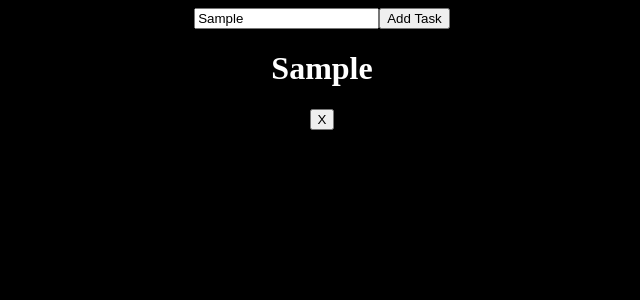
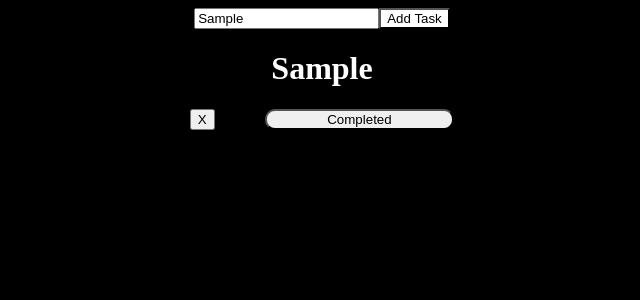
Before and after one commit to Scratch-191/crud--react, a React (Create React App) app: page / in a window 1280 px wide. Both pictures are taken after typing "Sample" into the empty fields and a click on the button "Add Task". Shown: the top 300 px of the page, without its empty margins (318-958 px from the left). Built offline with nearby package versions, Linux system fonts and the light colour scheme.

Commit message:
feat:completed

```diff
--- a/src/App.css
+++ b/src/App.css
@@ -8,3 +8,25 @@ background-color: black;
   font-size: medium;
   color: white;
 }
+.taskButton{
+  background-color: white;
+
+}
+.addTask{
+  height: 100%;
+  width: 100%;
+}
+
+.button5{
+  transition-duration: 0.4s;
+  margin-left: 50px;
+  width: 15%;
+  border-radius: 10px;
+}
+.button5:hover {
+  background-color: rgb(17, 16, 16);
+  color: white;
+  border: 1px solid white;
+
+
+}
--- a/src/components/index.jsx
+++ b/src/components/index.jsx
@@ -34,19 +34,19 @@ function Index() {
 
 
     <div>
-    <div className='addTask'></div>
+    <div className='addTask'>
      <input onChange={handleChange}/>
-     <button onClick={addTask}> Add Task</button>
-
+     <button className='taskButton' onClick={addTask}> Add Task</button>
+     </div>
     <div className='list'>
     {todoList.map((task,index) => {
       return(
-        <div>
+        <div className='x--button'>
 
         <h1>{task.taskName}</h1>
 
         <button onClick={() => deleteTask (task.id)}> X </button>
-
+        <button className='button5'>Completed</button>
         </div>
       );
     })}
```
